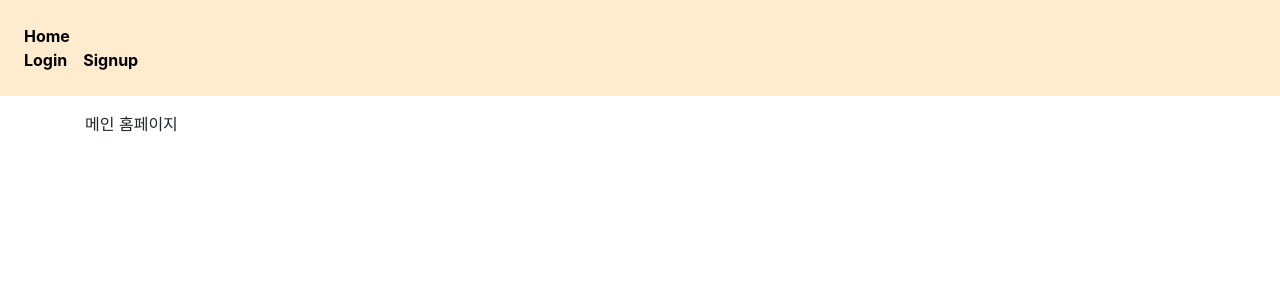
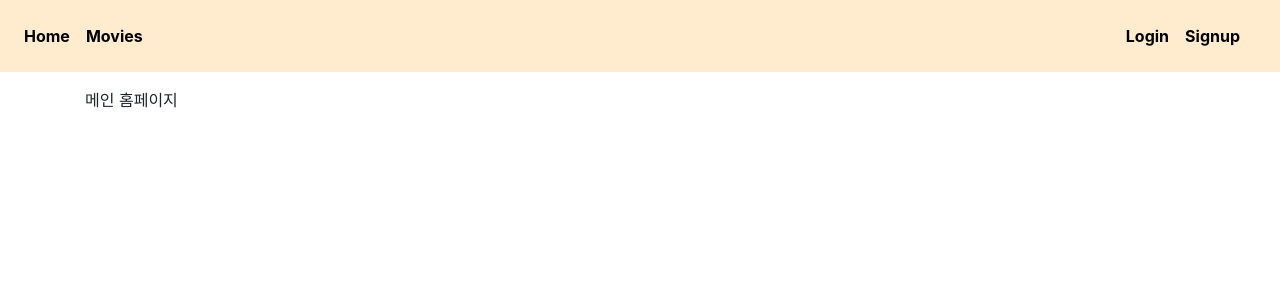
Before and after one commit to MYMOVIEREPORT/mymoviereport-frontend, a Vue app: page / in a window 1280 px wide. Shown: the top 300 px of the page. Built offline with nearby package versions, Linux system fonts and the light colour scheme; what vue-session would draw is missing.

Commit message:
영화 리스트 + 리스트 아이템 추가

```diff
--- a/src/App.vue
+++ b/src/App.vue
@@ -1,10 +1,12 @@
 <template>
   <div id="app">
-    <nav id="nav">
-      <router-link to="/">Home</router-link>
+    <nav id="nav" class="d-flex justify-content-between">
+      <div>
+        <router-link to="/">Home</router-link>
+        <router-link to="/movies">Movies</router-link>
+      </div>
       <div v-if="isAuthenticated">
-        <h5>{{ userName }}님 안녕하세요.</h5>
-        <router-link to="/mypage">MyPage</router-link>
+        <router-link to="/mypage" style="color:blue;font-style:italic;">{{userName}}</router-link>
         <a @click.prevent="logout">로그아웃</a>
       </div>
       <div v-else>
@@ -57,6 +59,7 @@ nav a {
 }
 nav a:hover {
   text-decoration: none;
+  cursor: pointer;
 }
 .vue-auth-form {
   border: 1px solid rgba(128, 128, 128, 0.342);
--- /dev/null
+++ b/src/components/Movie/MovieList.vue
@@ -0,0 +1,25 @@
+<template>
+  <div class="row">
+    <div class="col-12 col-sm-6 col-md-4 my-3" v-for="movie in movies" :key="movie.id">
+      <MovieListItem :movie="movie" />
+    </div>
+  </div>
+</template>
+
+<script>
+import MovieListItem from "./MovieListItem";
+export default {
+  name: "MovieList",
+  props: {
+    movies: {
+      type: Array
+    }
+  },
+  components: {
+    MovieListItem
+  }
+};
+</script>
+
+<style>
+</style>
--- /dev/null
+++ b/src/components/Movie/MovieListItem.vue
@@ -0,0 +1,32 @@
+<template>
+  <div @click="goToMovie">
+    <h6>{{movie.title_ko ? movie.title_ko : '-'}}</h6>
+    <h6 class="text-muted font-italic">{{movie.title ? movie.title : '-'}}</h6>
+    <img :src="movie.poster_url ?  movie.poster_url: blankImageUrl" style="width:100%" />
+  </div>
+</template>
+
+<script>
+export default {
+  name: "MovieListItem",
+  data() {
+    return {
+      blankImageUrl:
+        "https://images-na.ssl-images-amazon.com/images/I/41959Ga9RbL._SY550_.jpg"
+    };
+  },
+  props: {
+    movie: {
+      type: Object
+    }
+  },
+  methods: {
+    goToMovie() {
+      this.$router.push(`/movie/${this.movie.id}`);
+    }
+  }
+};
+</script>
+
+<style>
+</style>
--- a/src/router/index.js
+++ b/src/router/index.js
@@ -5,6 +5,8 @@ import Login from '../views/Login.vue';
 import Signup from '../views/Signup.vue';
 import MyPage from '../views/MyPage.vue';
 import PostDetail from '../views/PostDetail.vue';
+import Movies from '../views/Movies.vue';
+import MovieDetail from '../views/MovieDetail.vue';
 
 Vue.use(VueRouter);
 
@@ -30,9 +32,20 @@ const routes = [
 		component: MyPage,
 	},
 	{
+		path: '/movies',
+		name: 'movies',
+		component: Movies,
+	},
+	{
 		path: '/post/:postId',
 		name: 'post',
 		component: PostDetail,
+		props: true, // 해당 컴포넌트에서 params를 prop으로 사용 가능하게 한다.
+	},
+	{
+		path: '/movie/:movieId',
+		name: 'movie',
+		component: MovieDetail,
 		props: true,
 	},
 ];
--- /dev/null
+++ b/src/views/Movies.vue
@@ -0,0 +1,40 @@
+<template>
+  <div>
+    <h4>영화 뷰</h4>
+    <MovieList :movies="movies" />
+  </div>
+</template>
+
+<script>
+import axios from "axios";
+import MovieList from "../components/Movie/MovieList";
+export default {
+  name: "Movies",
+  data() {
+    return {
+      movies: null
+    };
+  },
+  computed: {
+    loading() {
+      return this.movies ? false : true;
+    }
+  },
+  components: {
+    MovieList
+  },
+  mounted() {
+    const reqUrl = "http://localhost:8000";
+    axios
+      .get(`${reqUrl}/api/v1/movies/`)
+      .then(res => {
+        const { data } = res;
+        this.movies = data;
+      })
+      .catch(err => console.log(err));
+  }
+};
+</script>
+
+<style>
+</style>
--- a/src/views/MyPage.vue
+++ b/src/views/MyPage.vue
@@ -2,7 +2,7 @@
   <div>
     <h5>유저 페이지</h5>
     <!-- db 버튼. 위험함 -->
-    <button v-if="user.username === 'admin'" @click="putDB">금지버튼</button>
+    <button @click="putDB">금지버튼</button>
     <h5>유저 기본 프로필</h5>
     <hr />
     <UserProfile :user="user" />
@@ -59,7 +59,6 @@ export default {
         .get(`${reqUrl}/api/v1/user/${this.userId}/posts/`, this.requestHeader)
         .then(res => {
           const { data } = res;
-          console.log(data);
           this.posts = data;
         })
         .catch(err => console.log(err));
```
